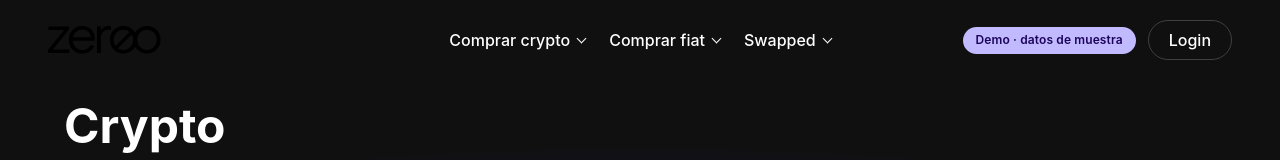
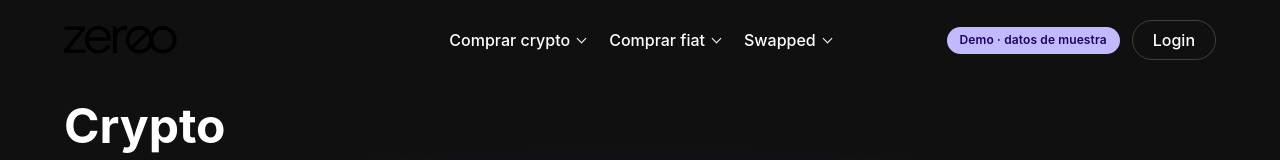
Before and after one commit to hojasdesign-bit/peetoo, a React (Vite) app: page / in a window 1280 px wide. Shown: the top 160 px of the page. Built offline with nearby package versions, Linux system fonts and the light colour scheme; a web font is replaced by a local one.

Commit message:
Lateral del header: 48px a 64px (footer intacto)

```diff
--- a/src/index.css
+++ b/src/index.css
@@ -18,7 +18,7 @@ body {
      Sin fondo ni borde inferior: transparente sobre el fondo de la página. */
   position: relative; z-index: 50;
   display: flex; flex-direction: column; align-items: stretch;
-  max-width: none; margin: 0 auto; padding: 20px 48px;
+  max-width: none; margin: 0 auto; padding: 20px 64px;
 }
 /* Fila en tres zonas iguales (1fr auto 1fr): el menú queda centrado
    de verdad, el logo a la izquierda y Demo + Login a la derecha. */
```
